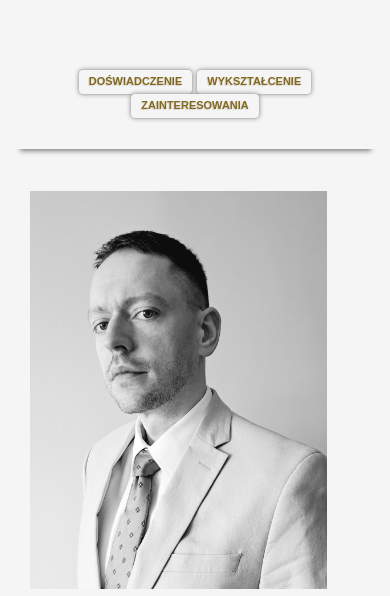
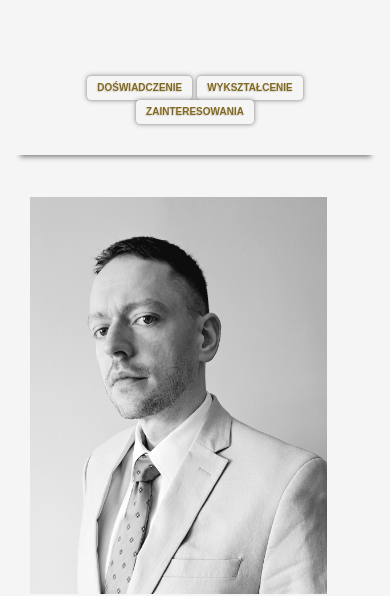
Before and after one commit to jakub-mlynczak/jakub-mlynczak.github.io, a plain HTML site: page index.html in a window 390 px wide. Shown: the part 273-869 px from the top of the page. Drawn offline with Linux system fonts and the light colour scheme.

Commit message:
Improvements
* Added link to my home page,
* better scalability.

```diff
--- a/index.html
+++ b/index.html
@@ -24,6 +24,7 @@
 			<br>
 			<img src="img\JM_big.jpg" alt="Jeśli mnie nie widzisz to coś jest nie tak." width=90% height=90%>
 			<adress><br><br>
+				strona www:<br> <a href="http:\\jakub-mlynczak.github.io" style="font-size: 12px;">jakub-mlynczak.github.io</a><br>
 				e-mail:<br> <a href="mailto:jakub.mlynczak@gmail.com" style="font-size: 12px;">jakub.mlynczak@gmail.com</a><br>
 				telefon:<br> <b>503 845 144</b><br>
 				data urodzenia:<br> <b>08.06.1987</b><br>
--- a/style.css
+++ b/style.css
@@ -6,7 +6,7 @@
 
 body{
     margin: 20%;
-    margin-top: 4%;
+    margin-top: 25px;
     margin-bottom: 4%;
 /*  background-color: #dcd7d1; */
 /*	background-color: #eaeaea; */
@@ -128,17 +128,30 @@ li::marker {
 	font-size: 28px;
 }
 
+@media screen and (max-width:1250px){
+    body{
+    margin: 10%;
+    margin-top: 25px;
+    }
+
 @media screen and (max-width:950px){
+    body{
+    margin: 3%;
+    margin-top: 25px;
+    }
     button{
-	padding: 4px 8px 6px 8px;
+	padding: 5px 8px 6px 8px;
 	font-weight: bold;
 	text-transform: uppercase;}
     }
 
-@media screen and (max-width:830px){
+@media screen and (max-width:850px){
+    body{
+    margin: 1%;
+    margin-top: 25px;
+    }
     button{
-	padding: 3px 8px 5px 8px;
-	font-size: 11px;
+	padding: 5px 8px 6px 8px;
 	font-weight: bold;
 	text-transform: uppercase;}
     }
@@ -146,6 +159,7 @@ li::marker {
 @media screen and (max-width:720px){
     body{
     margin: 7%;
+    margin-top: 25px;
     }
     aside, section, article{
     width: 100%;}
@@ -154,7 +168,7 @@ li::marker {
 	max-height: 100%;
 	}
     button{
-	padding: 3px 8px 5px 8px;
+	padding: 4px 8px 5px 8px;
 	font-size: 11px;
 	font-weight: bold;
 	text-transform: uppercase;}
@@ -163,6 +177,7 @@ li::marker {
 @media screen and (max-width:600px){
     body{
     margin: 5%;
+    margin-top: 25px;
     }
     aside, section, article{
     width: 100%;}
@@ -171,8 +186,8 @@ li::marker {
 	max-height: 100%;
 	}
     button{
-	padding: 3px 8px 5px 8px;
-	font-size: 11px;
+	padding: 4px 8px 5px 8px;
+	font-size: 10px;
 	font-weight: bold;
 	text-transform: uppercase;}
     }
```
